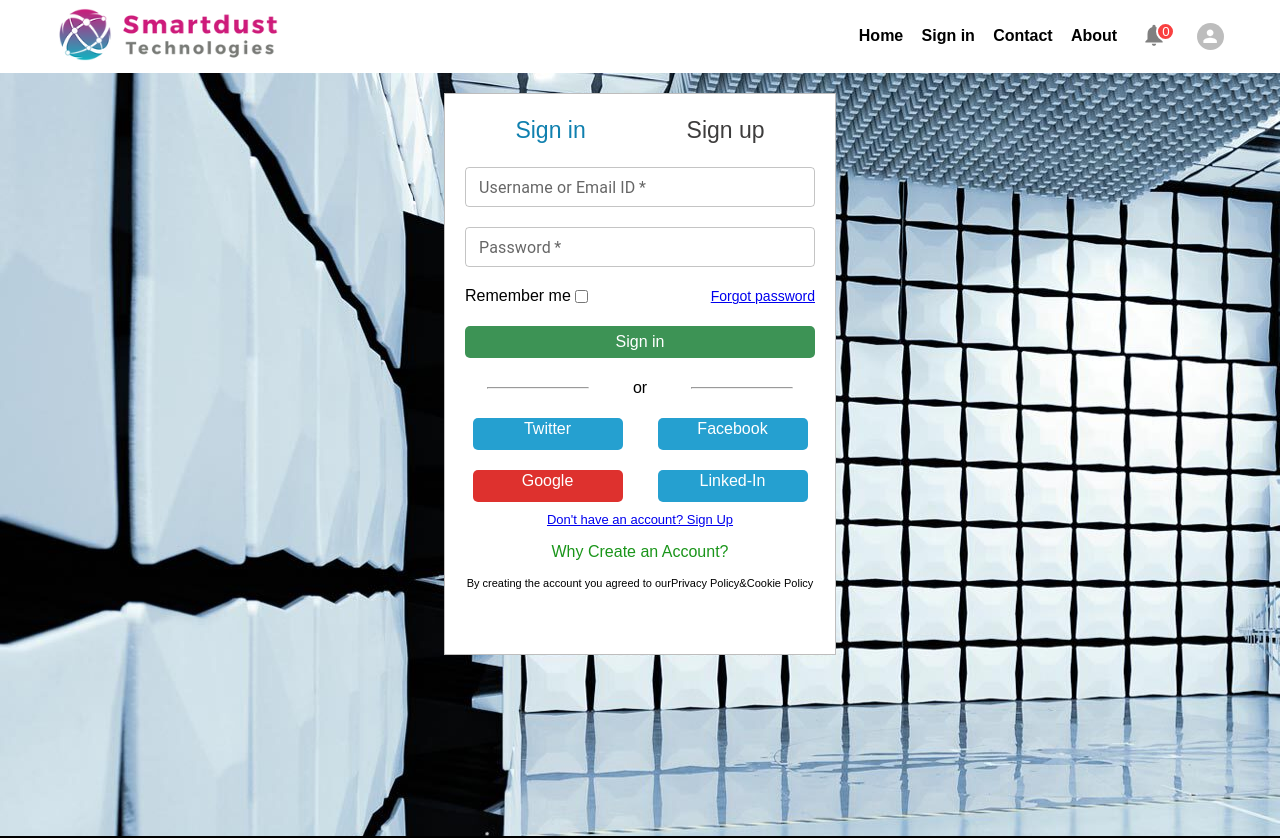
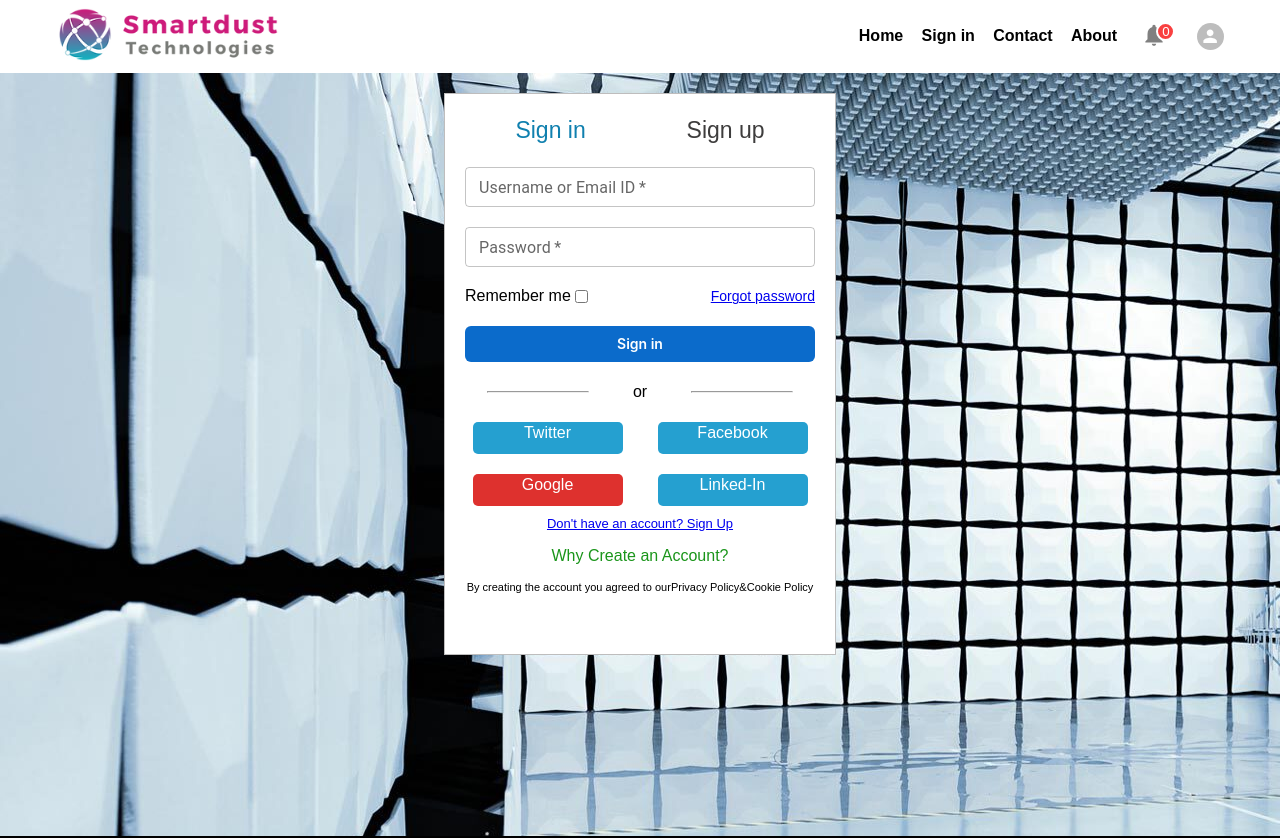
Before and after one commit to smartdusttechnologies/SmartdustApp, a React (Create React App) app in the folder SdtReactApi/ClientApp/: page /login in a window 1280 px wide. Shown: the top 838 px of the page. Built offline with nearby package versions, Linux system fonts and the light colour scheme.

Commit message:
Loading state added  in login and signup page
Loading state added  in login and signup page

```diff
--- a/SdtReactApi/ClientApp/src/Pages/Contact/Contact.jsx
+++ b/SdtReactApi/ClientApp/src/Pages/Contact/Contact.jsx
@@ -26,7 +26,7 @@ const Contact = () => {
 
   // User Details
   const [userdata , setUserdata] = useState(initialState)
-  const [loading , setLoading] = useState(false)
+  const [isLoading , setLoading] = useState(false)
 
   const handleChange = (e)=>{
     const newdata = {...userdata }
@@ -173,11 +173,12 @@ const Contact = () => {
             <input onChange={(e)=>handleChange(e)} id='message' value={userdata.message} type="text" placeholder='Type your message here' required />
           </div>
           <div  className='submit-user-details'>
-            {/* <input type="submit" /> */}
-            {
-              loading ? <Button loading></Button> : <Button type='submit'>Submit</Button>
-            }
-
+            <Button
+              type='submit'
+              loading={isLoading}
+            >
+              Submit
+            </Button>
           </div>
           </form>
         </div>
--- a/SdtReactApi/ClientApp/src/Pages/Leaves/ManagerLeaveAction/ManagerActionsComponents/SingleLeaveDetail.js
+++ b/SdtReactApi/ClientApp/src/Pages/Leaves/ManagerLeaveAction/ManagerActionsComponents/SingleLeaveDetail.js
@@ -38,7 +38,7 @@ export default function SingleLeaveDetail({ rows }) {
                 aria-labelledby="alert-dialog-title"
                 aria-describedby="alert-dialog-description"
             >
-                <DialogTitle sx={{ width:'300px' }} >Leave Details</DialogTitle>
+                <DialogTitle sx={{ width:'350px' }} >Leave Details</DialogTitle>
                 <Divider />
                 {rows.attachedFile && (
                     <div>
--- a/SdtReactApi/ClientApp/src/Pages/Login/Login.jsx
+++ b/SdtReactApi/ClientApp/src/Pages/Login/Login.jsx
@@ -6,6 +6,7 @@ import AuthContext from '../../context/AuthProvider';
 import { TextField } from '@mui/material';
 import { ToastContainer, toast } from 'react-toastify';
 import 'react-toastify/dist/ReactToastify.css';
+import Button from '@mui/joy/Button';
 
 const loginurl = 'api/security/login';
 
@@ -14,11 +15,13 @@ const Login = () => {
   const {auth , setAuth , notification , setNotification} = useContext(AuthContext)
 
   const [email , setEmail] = useState('');
-  const [password , setPassword] = useState('');
+  const [password, setPassword] = useState('');
+  const [isLoading, setLoading] = useState(false);
 
 
   const handleSubmit = (e)=>{
-    e.preventDefault()
+      e.preventDefault()
+      setLoading(true)
 
       axios.post(loginurl ,
       {
@@ -53,6 +56,7 @@ const Login = () => {
           });
           setNotification([...notification, {message:response?.data.message[0].reason,success:isAuthenticated}])
 
+          setLoading(false)
           setEmail('')
           setPassword('')
 
@@ -62,6 +66,7 @@ const Login = () => {
         }
       })
       .catch(error=>{
+          setLoading(false)
         console.log(error.response.data)
         const isAuthenticated = error?.response?.data?.isSuccessful
 
@@ -115,7 +120,12 @@ const Login = () => {
            <div> <label htmlFor="">Remember me</label> <input type="checkbox" /></div>
           <Link to={'/forgotpassword'} className='forgot-pass'>Forgot password</Link>
           </div>
-          <input className='submit-btn' type="submit" value={'Sign in'}/>
+            <Button
+              type='submit'
+              loading={isLoading}
+            >
+              Sign in
+            </Button>
         </form>
 
         <div className='Or-div'>
--- a/SdtReactApi/ClientApp/src/Pages/Signup/Signup.jsx
+++ b/SdtReactApi/ClientApp/src/Pages/Signup/Signup.jsx
@@ -6,6 +6,7 @@ import { FormControl, InputLabel, MenuItem, Select, TextField } from '@mui/mater
 import { ToastContainer, toast } from 'react-toastify';
 import 'react-toastify/dist/ReactToastify.css';
 import AuthContext from '../../context/AuthProvider'
+import Button from '@mui/joy/Button';
 
 const signupapi = 'api/security/SignUp';
 
@@ -25,6 +26,7 @@ const Signup = () => {
     confirmpassword:""
   })
   const [organizations , setOrganizations] = useState([]);
+  const [isLoading, setLoading] = useState(false);
 
 
   const handleChange = (e)=>{
@@ -37,6 +39,7 @@ const Signup = () => {
 
     const handleSubmit = (e) => {
         e.preventDefault()
+        setLoading(true)
         if (validateForm()) {
             axios.post(signupapi, {
                 id: 0,
@@ -70,7 +73,7 @@ const Signup = () => {
                             theme: "colored",
                         });
                         setNotification([...notification, { message: response?.data.message[0].reason, success: isSuccessful }])
-
+                        setLoading(false)
                         setTimeout(() => {
                             navigate('/login')
                         }, 2000);
@@ -78,6 +81,7 @@ const Signup = () => {
 
                 })
                 .catch(error => {
+                    setLoading(false)
                     console.log(error)
                     const isSuccessful = error.response?.data.isSuccessful
 
@@ -167,7 +171,12 @@ const Signup = () => {
 
           <TextField size='small' onChange={(e)=>handleChange(e)} name='password' label='Enter Password' type="password"  required/>
           <TextField size='small' onChange={(e)=>handleChange(e)} name='confirmpassword' label='Re-Enter Password' type="password"  required/>
-          <button className='submit-btn'>Sign up</button>
+          <Button
+            type='submit'
+            loading={isLoading}
+          >
+            Sign in
+          </Button>
         </form>
 
         <div className='Or-div'>
```
